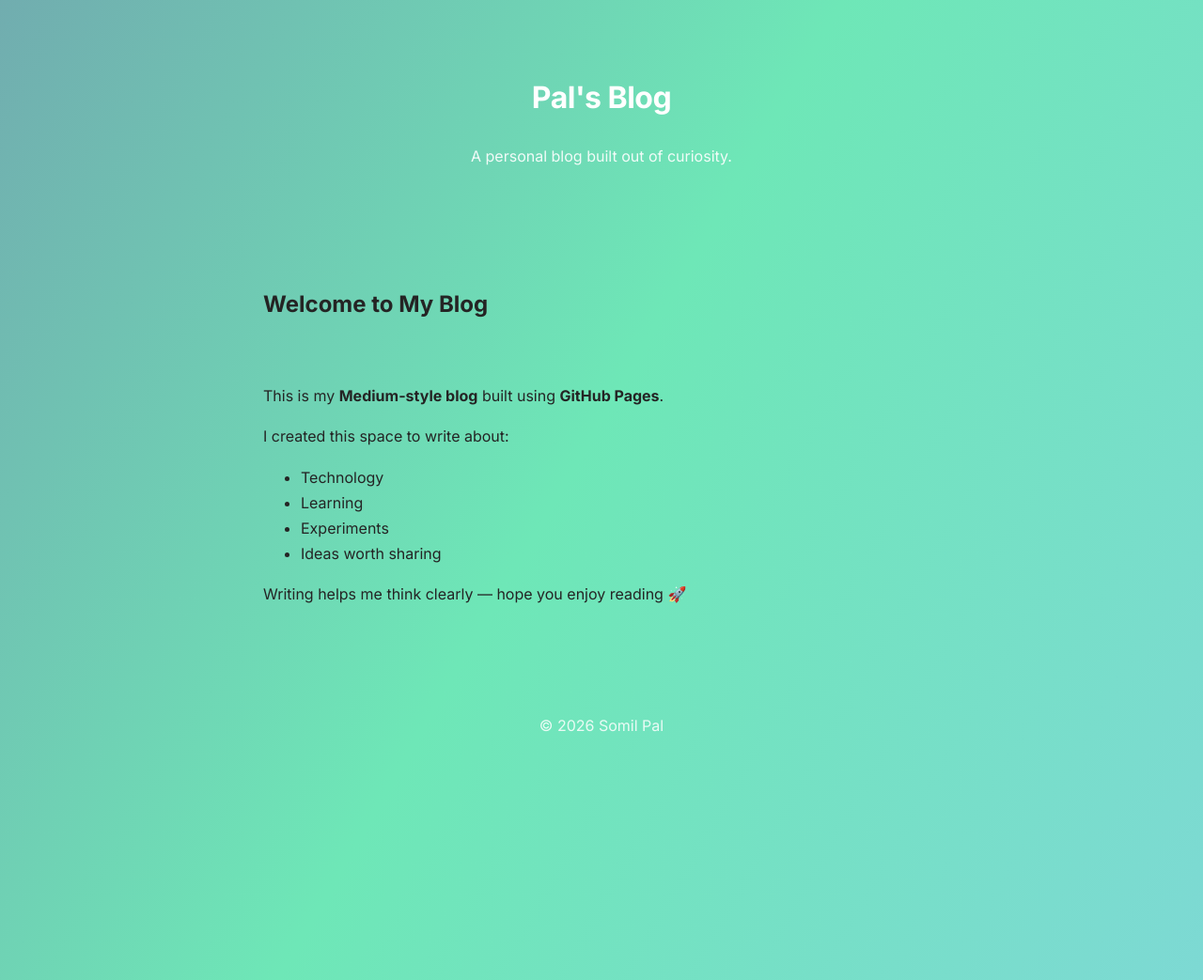
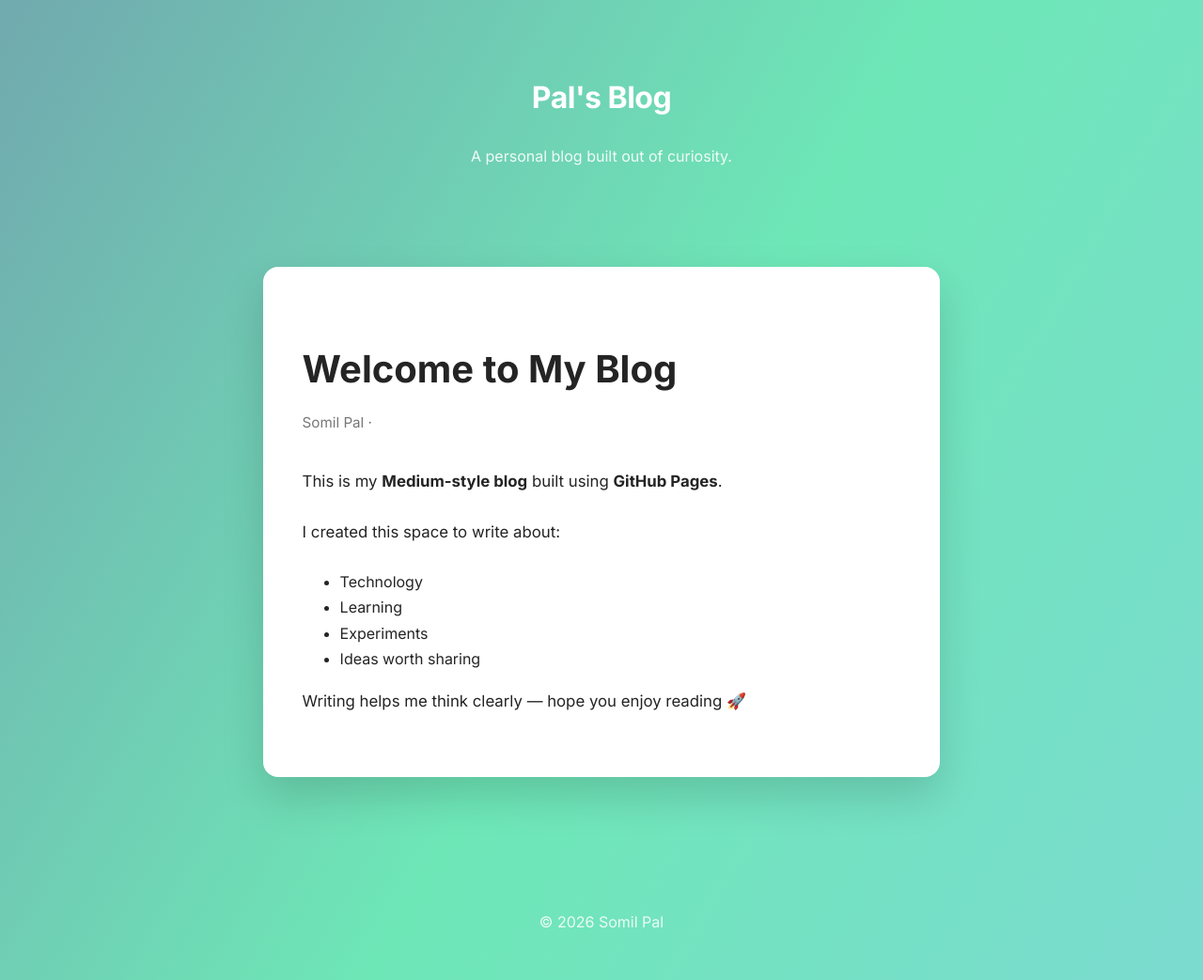
Before and after one commit to 100myl/perspective, a Jekyll site: the page built from blog.md, in a window 1280 px wide. Shown: the whole page at 94% size. Built offline with Jekyll 4.4.1, drawn with Linux system fonts in a browser that asks for light colours.

Commit message:
Update post.html

```diff
--- a/_layouts/post.html
+++ b/_layouts/post.html
@@ -2,9 +2,14 @@
 layout: default
 ---
 
-<article class="fade-in">
+<article class="post">
   <h1>{{ page.title }}</h1>
-  <p><small>{{ page.date | date: "%B %d, %Y" }}</small></p>
-  <br>
-  {{ content }}
+
+  <div class="post-meta">
+    Somil Pal · {{ page.date | date: "%B %d, %Y" }}
+  </div>
+
+  <div class="post-content">
+    {{ content }}
+  </div>
 </article>
```
